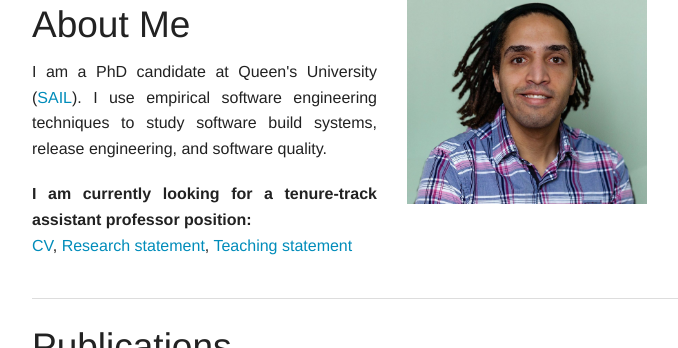
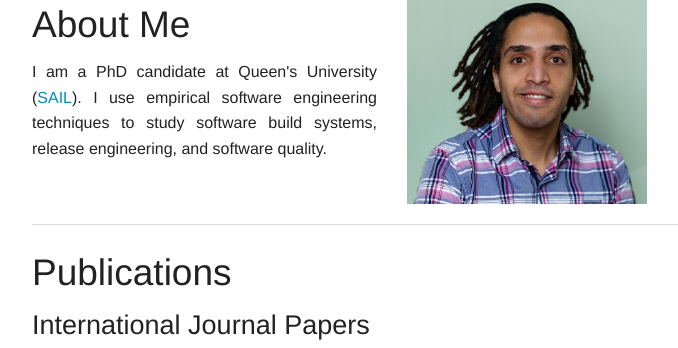
Before and after one commit to smcintosh/smcintosh.github.io, a Jekyll site: the page built from index.html, in a window 1280 px wide and 900 px high, cut to the strip 104-452 px from the top of the window. Shown: the whole strip, without its empty margins (123-801 px from the left). Built offline with Jekyll 4.4.1, drawn with Linux system fonts in a browser that asks for light colours; Markdown is read by kramdown in place of the engine named in the settings.

Commit message:
No longer on the job market

```diff
--- a/index.html
+++ b/index.html
@@ -7,13 +7,6 @@ title: Shane McIntosh - PhD Candidate
   <div class="large-6 columns">
     <h2 id="about">About Me</h2>
     <p class="textblock">I am a PhD candidate at Queen's University (<a href="http://sail.cs.queensu.ca/">SAIL</a>). I use empirical software engineering techniques to study software build systems, release engineering, and software quality.</p>
-    <p class="textblock"><b>I am currently looking for a tenure-track assistant professor position:</b><br />
-    <a href="/assets/smcintosh_cv.pdf">CV</a>,
-    <a href="/assets/smcintosh_research_statement.pdf">Research statement</a>,
-    <a href="/assets/smcintosh_teaching_statement.pdf">Teaching statement</a>
-    </p>
-
-
   </div>
   <div class="large-6 columns">
     <img src="/assets/shane_new.jpg" width=240px />
```
